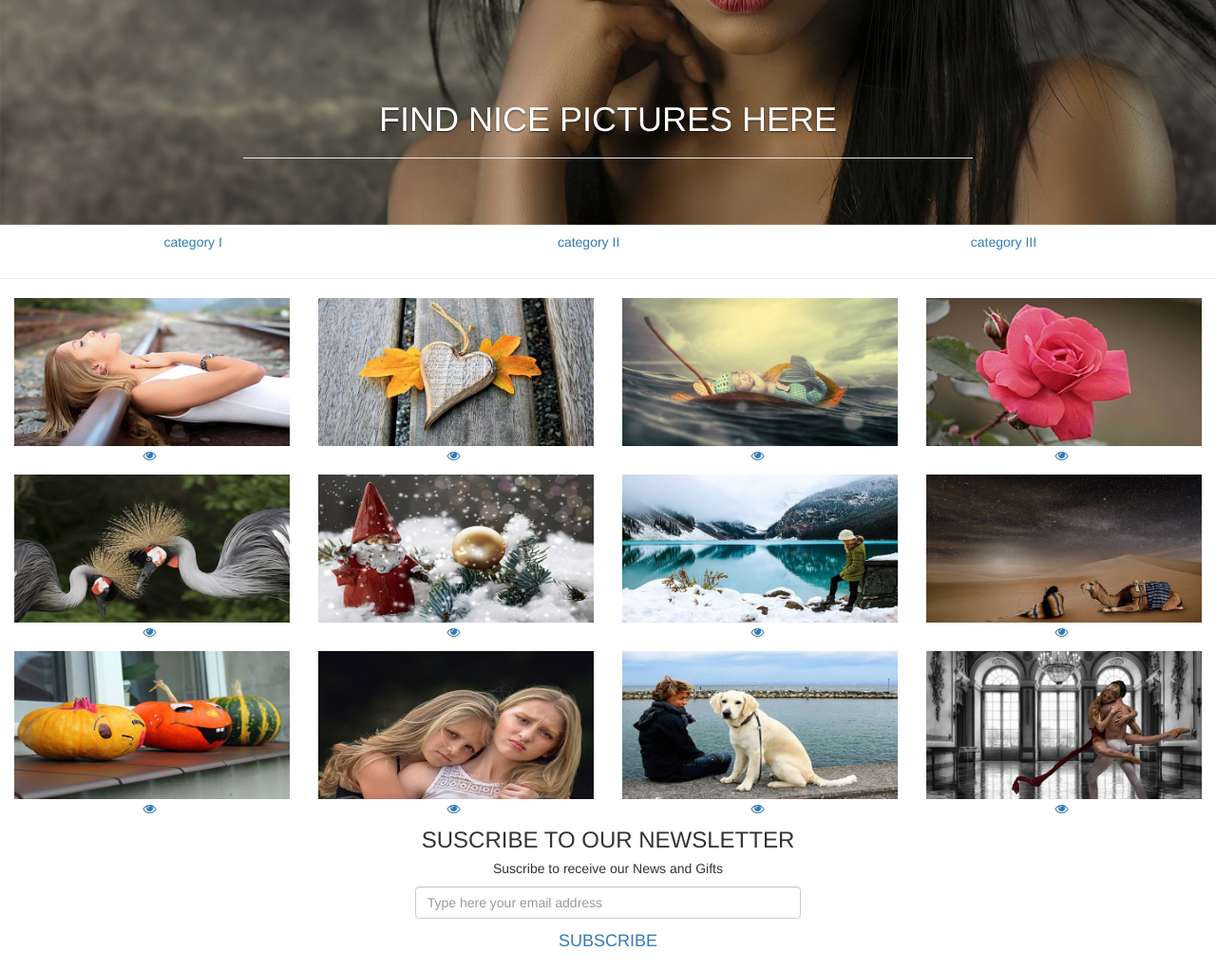
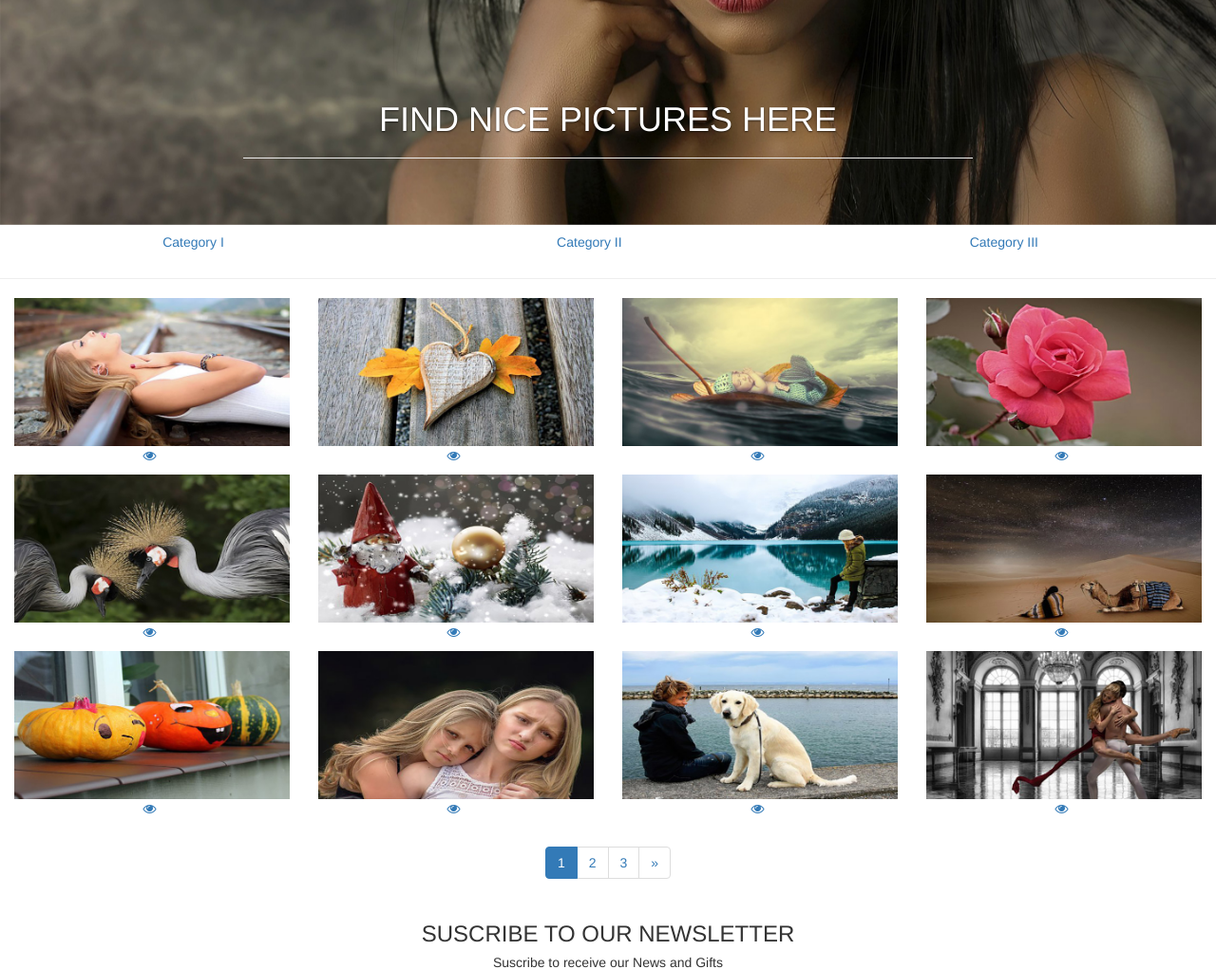
Before and after one commit to vjp-beatrizMM/dwes_proyecto, a PHP site: page / in a window 1280 px wide. Shown: the part 440-1461 px from the top of the page at 95% size. Run offline with PHP 8.4, Linux system fonts and the light colour scheme; grey boxes are pictures that could not be loaded.

Commit message:
Práctica12: Galería de imágenes con objetos

```diff
--- a/views/index.views.php
+++ b/views/index.views.php
@@ -22,15 +22,28 @@
      </div>
    </div>
 
+   <?php
+    // Definir las categorías con su ID y estado de activación
+    $categories = [
+      ['id' => 'category1', 'name' => 'Category I', 'isActive' => true],
+      ['id' => 'category2', 'name' => 'Category II', 'isActive' => false],
+      ['id' => 'category3', 'name' => 'Category III', 'isActive' => false]
+    ];
+    ?>
+
    <div id="index-body">
      <!-- Pictures Navigation table -->
      <div class="table-responsive">
        <table class="table text-center">
          <thead>
            <tr>
-             <td><a class="link active" href="#category1" data-toggle="tab">category I</a></td>
-             <td><a class="link" href="#category2" data-toggle="tab">category II</a></td>
-             <td><a class="link" href="#category3" data-toggle="tab">category III</a></td>
+             <?php foreach ($categories as $category): ?>
+               <td>
+                 <a class="link <?= $category['isActive'] ? 'active' : '' ?>" href="#<?= $category['id'] ?>" data-toggle="tab">
+                   <?= $category['name'] ?>
+                 </a>
+               </td>
+             <?php endforeach; ?>
            </tr>
          </thead>
        </table>
@@ -39,35 +52,16 @@
 
      <!-- Navigation Table Content -->
      <div class="tab-content">
-
-
-
-       <!-- First Category pictures -->
-       <div id="category1" class="tab-pane active">
-         <?php include __DIR__ . '/partials/imagegallery.part.php' ?>
-
-
-       </div>
-       <!-- End of First category pictures -->
-
-       <!--second category pictures -->
-       <div id="category2" class="tab-pane">
-         <?php include __DIR__ . '/partials/imagegallery.part.php' ?>
-
-
-       </div>
-       <!-- End of second category pictures -->
-
-       <!-- Third Category Pictures -->
-       <div id="category3" class="tab-pane">
-
-         <?php include __DIR__ . '/partials/imagegallery.part.php' ?>
-
-       </div>
-       <!-- Third Category Pictures -->
+       <?php foreach ($categories as $category): ?>
+         <div id="<?= $category['id'] ?>" class="tab-pane <?= $category['isActive'] ? 'active' : '' ?>">
+           <?php include __DIR__ . '/partials/imagegallery.part.php' ?>
+         </div>
+       <?php endforeach; ?>
      </div>
      <!-- End of Navigation Table Content -->
+
    </div><!-- End of Index-body box -->
+
 
    <!-- Newsletter form -->
    <div class="index-form text-center">
--- a/views/partials/imagegallery.part.php
+++ b/views/partials/imagegallery.part.php
@@ -18,5 +18,16 @@ foreach ($imagenes as $imagen) {
           </div>
         </div>
       </div>
+
     HTML;
 }
+echo <<<HTML
+<nav class="text-center">
+        <ul class="pagination">
+            <li class="active"><a href="#">1</a></li>
+            <li><a href="#">2</a></li>
+            <li><a href="#">3</a></li>
+            <li><a href="#" aria-label="suivant"><span aria-hidden="true">&raquo;</span></a></li>
+        </ul>
+    </nav>
+HTML;
```
